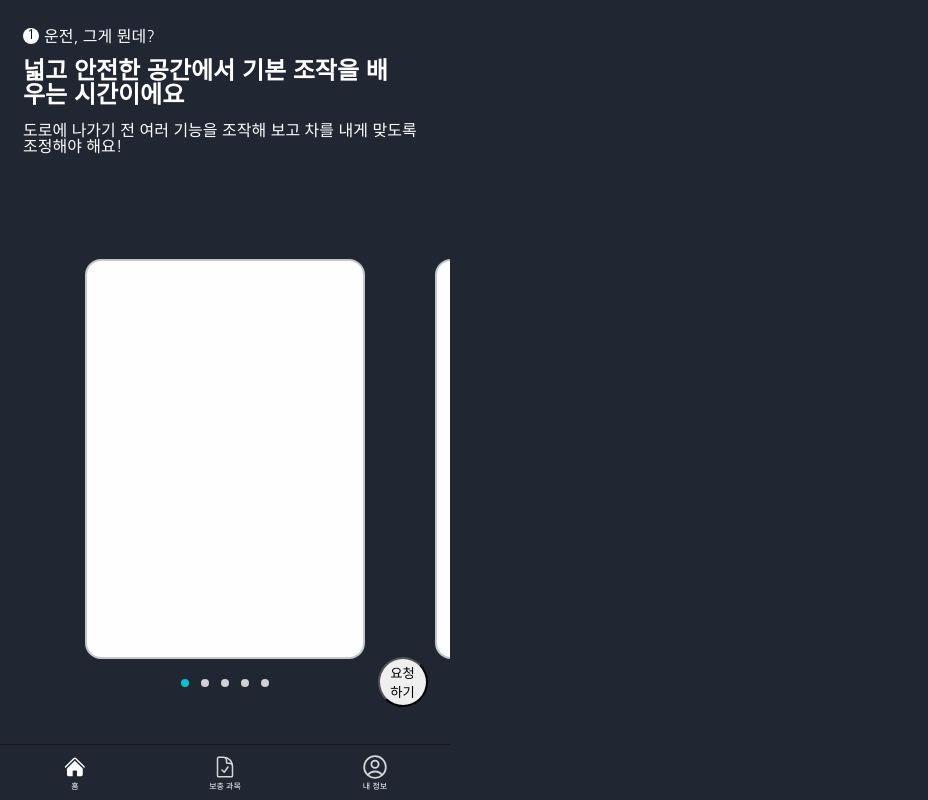
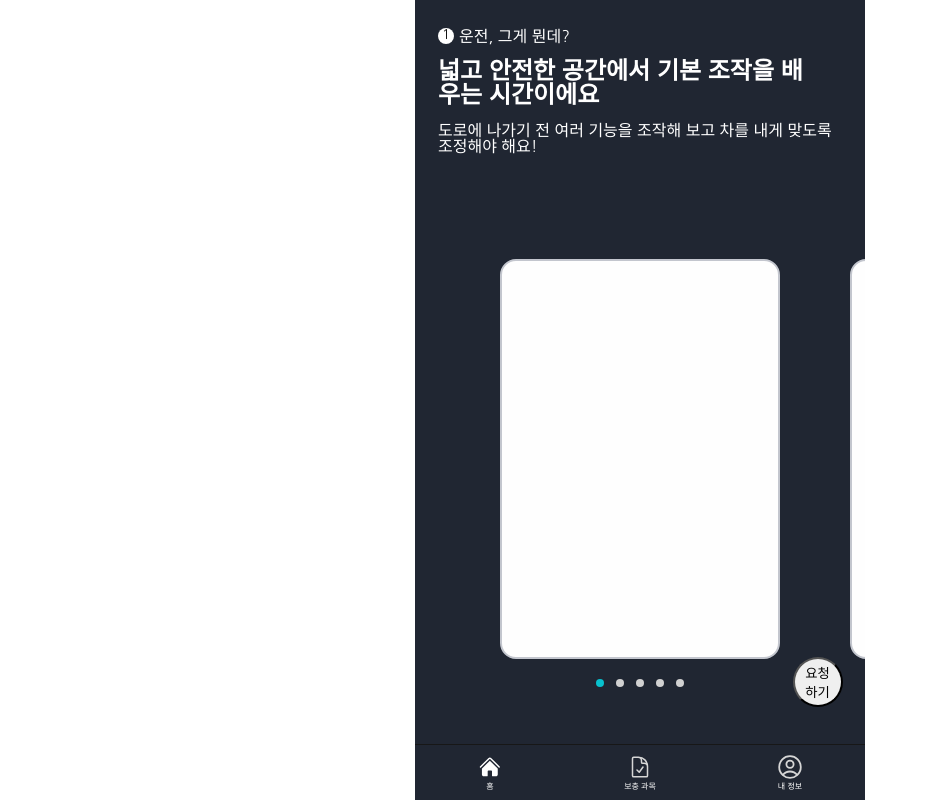
Before and after one commit to SWM-AtoZ/friendrive-client, a React (Create React App) app: page / in a window 1280 px wide. Shown: the whole page, without its empty margins (0-928 px from the left). Built offline with nearby package versions, Linux system fonts and the light colour scheme; no server answers.

Commit message:
Modify Request Btn

```diff
--- a/src/reset.css
+++ b/src/reset.css
@@ -48,7 +48,6 @@ table {
 }
 
 html{
-	background-color: #202632;
 	height: 100vh;
 }
 
@@ -56,10 +55,12 @@ body{
 	font-family: 'Nanum Gothic', sans-serif;
 	height:calc(var(--vh, 1vh) * 100);
 	max-width: 450px;
+	margin: 0 auto;
 }
 
 #root{
-	margin: 0 auto;
+
+	background-color: #202632;
 	width: 100%;
 	height: 100%;
 	color: white;
```
